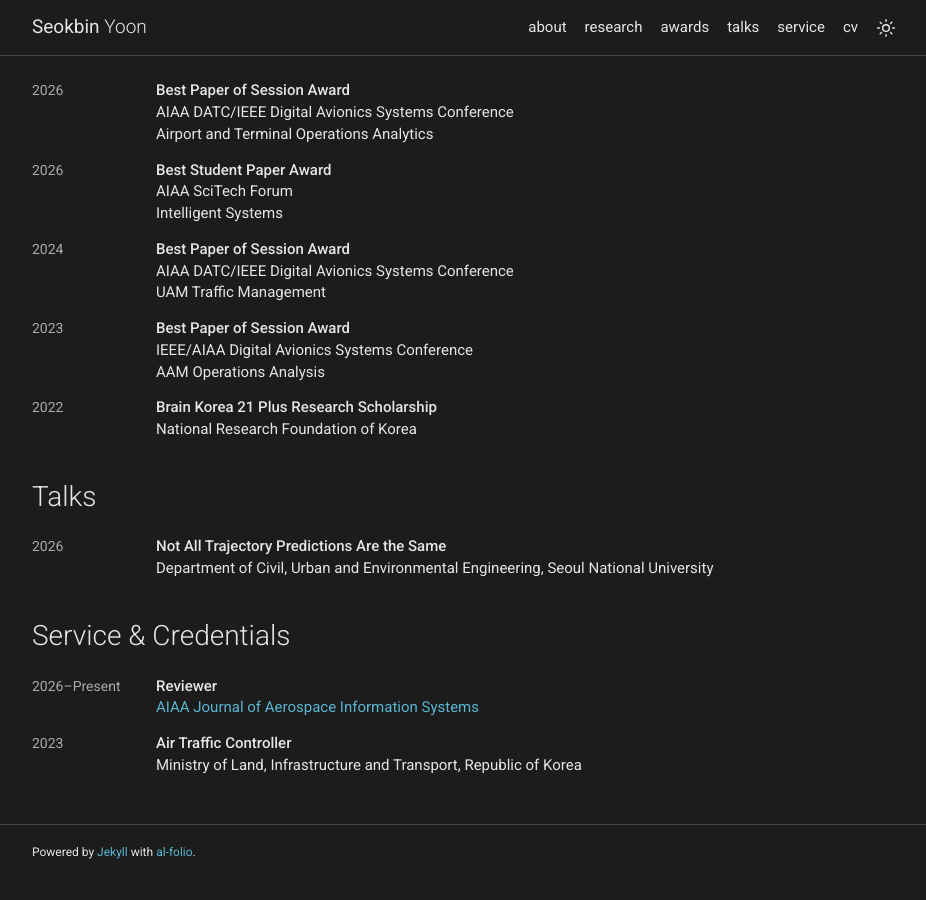
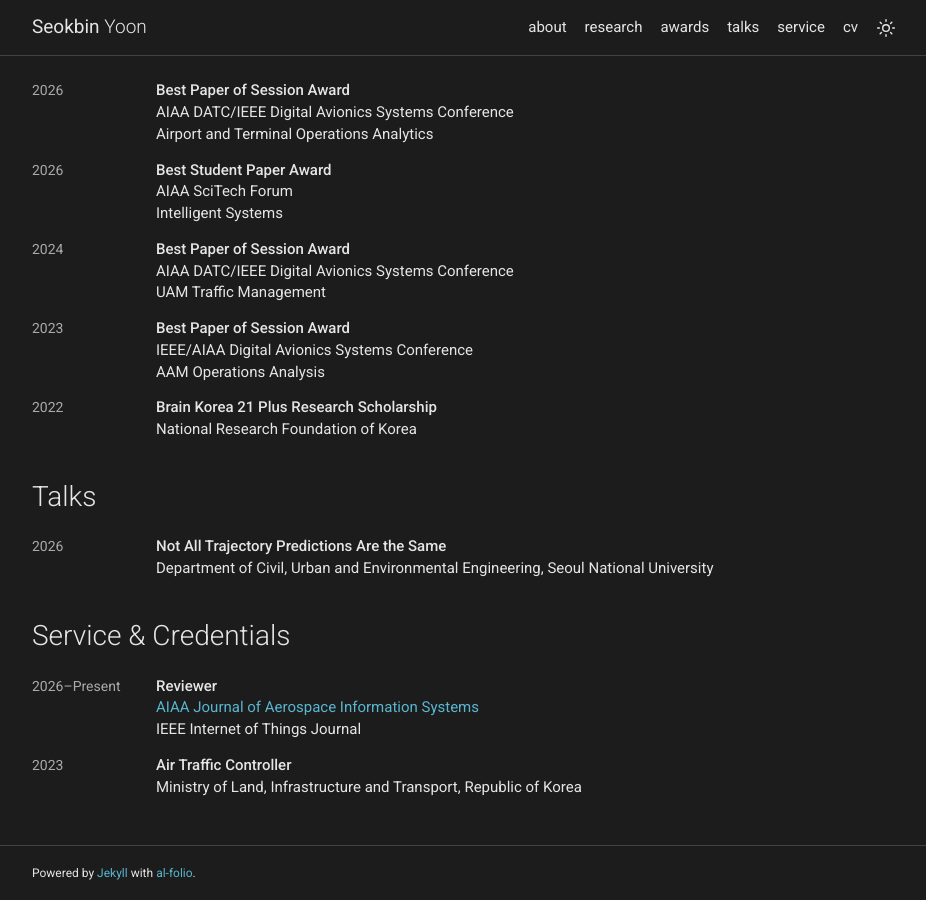
Before and after one commit to seokbinyoon96/seokbinyoon96.github.io, a Jekyll site: the page built from index.html, in a window 1280 px wide and 900 px high, scrolled down 1819 px. Shown: the whole window, without its empty margins (173-1099 px from the left). Built offline with Jekyll 4.4.1, drawn with Linux system fonts in a browser that asks for light colours; before the commit the page ends 2698 px from its top, so only the background shows below that; some of the changed lines change nothing that is shown.

Commit message:
Add IEEE Internet of Things Journal reviewer service

```diff
--- a/_layouts/default.html
+++ b/_layouts/default.html
@@ -6,6 +6,6 @@
     {% include header.html %}
     <main class="container mt-5">{{ content }}</main>
     {% include footer.html %}
-    <script src="{{ '/script/site.js?v=centroid-image-1' | relative_url }}" defer></script>
+    <script src="{{ '/script/site.js?v=iot-reviewer-1' | relative_url }}" defer></script>
   </body>
 </html>
--- a/data/misc.json
+++ b/data/misc.json
@@ -9,6 +9,9 @@
       {
         "text": "AIAA Journal of Aerospace Information Systems",
         "url": "https://arc.aiaa.org/journal/jais"
+      },
+      {
+        "text": "IEEE Internet of Things Journal"
       }
     ]
   },
--- a/script/site.js
+++ b/script/site.js
@@ -133,7 +133,7 @@ const SECTIONS = [
   ["publications", "data/publications.json?v=centroid-image-1", renderPublications],
   ["awards", "data/awards.json?v=session-names-1", renderEntries],
   ["talks", "data/talks.json?v=concise-copy-1", renderEntries],
-  ["misc", "data/misc.json?v=concise-copy-1", renderEntries],
+  ["misc", "data/misc.json?v=iot-reviewer-1", renderEntries],
 ];
 
 document.addEventListener("DOMContentLoaded", () => {
```
